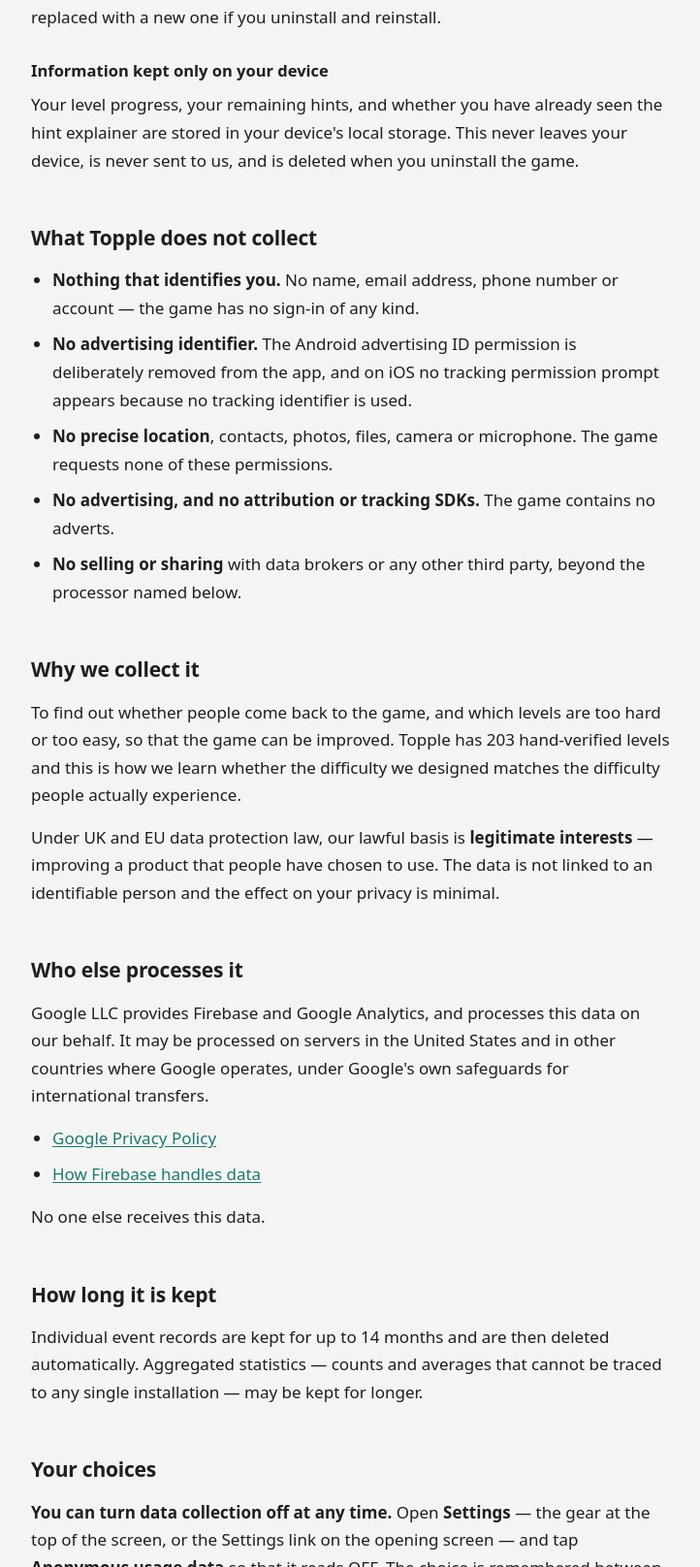
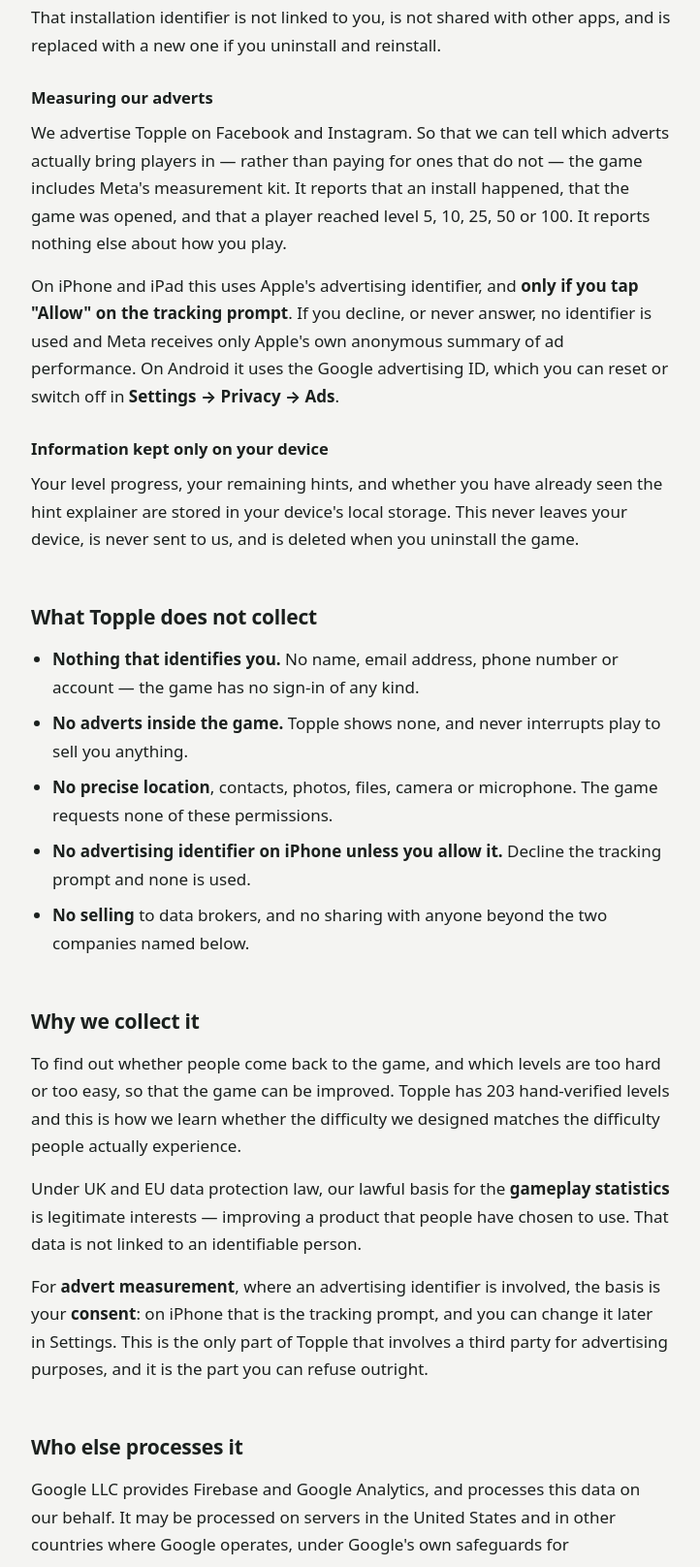
Before and after one commit to alim2219/topple-privacy, a plain HTML site: page index.html in a window 1280 px wide. Shown: the part 1184-2800 px from the top of the page at 97% size, without its empty margins (278-1000 px from the left). Drawn offline with Linux system fonts and the light colour scheme.

Commit message:
Policy: Meta advert measurement
The app now includes Meta's SDK for install attribution, so the previous text
was false in two places: it said there was no advertising identifier and no
attribution SDK.

Adds a "Measuring our adverts" section, splits the lawful basis (legitimate
interests for gameplay statistics, consent for advert measurement), names
Meta as an independent controller rather than a processor, and explains how
to refuse tracking on both platforms.

```diff
--- a/index.html
+++ b/index.html
@@ -4,7 +4,7 @@
 <meta charset="utf-8">
 <meta name="viewport" content="width=device-width, initial-scale=1">
 <title>Privacy Policy — Topple</title>
-<meta name="description" content="How the Topple mobile game handles data. It collects anonymous usage statistics and nothing else.">
+<meta name="description" content="How the Topple mobile game handles data: anonymous gameplay statistics, and measurement of the adverts that bring players in.">
 <style>
 /* Deliberately dependency-free: no web fonts, no scripts, no external requests. A privacy
    policy that phones out to a font CDN to render is a bad look, and this page has to load
@@ -73,12 +73,12 @@ footer{
 <header>
   <p class="wordmark">To<span>pp</span>le</p>
   <h1>Privacy Policy</h1>
-  <p class="updated">Last updated 29 August 2026</p>
+  <p class="updated">Last updated 30 August 2026</p>
 </header>
 
 <div class="summary">
   <p><strong>The short version.</strong> Topple collects a small amount of anonymous data about how the game is played — which levels people reach, how many tries a level takes — so it can be made better.</p>
-  <p>It does not know who you are. There is no sign-in, no advertising, no advertising identifier, and nothing is ever sold. You can switch the data collection off in the game's Settings.</p>
+  <p>There is no sign-in and the game shows no adverts. It does measure which adverts brought players to the game, which involves Meta (Facebook). You can switch the usage data off in the game's Settings, and on iPhone you can decline ad tracking when asked.</p>
 </div>
 
 <h2>Who we are</h2>
@@ -96,21 +96,26 @@ footer{
 </ul>
 <p>That installation identifier is not linked to you, is not shared with other apps, and is replaced with a new one if you uninstall and reinstall.</p>
 
+<h3>Measuring our adverts</h3>
+<p>We advertise Topple on Facebook and Instagram. So that we can tell which adverts actually bring players in — rather than paying for ones that do not — the game includes Meta's measurement kit. It reports that an install happened, that the game was opened, and that a player reached level 5, 10, 25, 50 or 100. It reports nothing else about how you play.</p>
+<p>On iPhone and iPad this uses Apple's advertising identifier, and <strong>only if you tap "Allow" on the tracking prompt</strong>. If you decline, or never answer, no identifier is used and Meta receives only Apple's own anonymous summary of ad performance. On Android it uses the Google advertising ID, which you can reset or switch off in <strong>Settings → Privacy → Ads</strong>.</p>
+
 <h3>Information kept only on your device</h3>
 <p>Your level progress, your remaining hints, and whether you have already seen the hint explainer are stored in your device's local storage. This never leaves your device, is never sent to us, and is deleted when you uninstall the game.</p>
 
 <h2>What Topple does not collect</h2>
 <ul>
   <li><strong>Nothing that identifies you.</strong> No name, email address, phone number or account — the game has no sign-in of any kind.</li>
-  <li><strong>No advertising identifier.</strong> The Android advertising ID permission is deliberately removed from the app, and on iOS no tracking permission prompt appears because no tracking identifier is used.</li>
+  <li><strong>No adverts inside the game.</strong> Topple shows none, and never interrupts play to sell you anything.</li>
   <li><strong>No precise location</strong>, contacts, photos, files, camera or microphone. The game requests none of these permissions.</li>
-  <li><strong>No advertising, and no attribution or tracking SDKs.</strong> The game contains no adverts.</li>
-  <li><strong>No selling or sharing</strong> with data brokers or any other third party, beyond the processor named below.</li>
+  <li><strong>No advertising identifier on iPhone unless you allow it.</strong> Decline the tracking prompt and none is used.</li>
+  <li><strong>No selling</strong> to data brokers, and no sharing with anyone beyond the two companies named below.</li>
 </ul>
 
 <h2>Why we collect it</h2>
 <p>To find out whether people come back to the game, and which levels are too hard or too easy, so that the game can be improved. Topple has 203 hand-verified levels and this is how we learn whether the difficulty we designed matches the difficulty people actually experience.</p>
-<p>Under UK and EU data protection law, our lawful basis is <strong>legitimate interests</strong> — improving a product that people have chosen to use. The data is not linked to an identifiable person and the effect on your privacy is minimal.</p>
+<p>Under UK and EU data protection law, our lawful basis for the <strong>gameplay statistics</strong> is legitimate interests — improving a product that people have chosen to use. That data is not linked to an identifiable person.</p>
+<p>For <strong>advert measurement</strong>, where an advertising identifier is involved, the basis is your <strong>consent</strong>: on iPhone that is the tracking prompt, and you can change it later in Settings. This is the only part of Topple that involves a third party for advertising purposes, and it is the part you can refuse outright.</p>
 
 <h2>Who else processes it</h2>
 <p>Google LLC provides Firebase and Google Analytics, and processes this data on our behalf. It may be processed on servers in the United States and in other countries where Google operates, under Google's own safeguards for international transfers.</p>
@@ -118,7 +123,11 @@ footer{
   <li><a href="https://policies.google.com/privacy">Google Privacy Policy</a></li>
   <li><a href="https://firebase.google.com/support/privacy">How Firebase handles data</a></li>
 </ul>
-<p>No one else receives this data.</p>
+<p>Meta Platforms (Facebook) receives the advert-measurement events described above, so that it can tell us which campaigns worked. Meta acts as an independent controller for that data under its own terms.</p>
+<ul>
+  <li><a href="https://www.facebook.com/privacy/policy/">Meta Privacy Policy</a></li>
+</ul>
+<p>No one else receives any of this data.</p>
 
 <h2>How long it is kept</h2>
 <p>Individual event records are kept for up to 14 months and are then deleted automatically. Aggregated statistics — counts and averages that cannot be traced to any single installation — may be kept for longer.</p>
@@ -126,6 +135,7 @@ footer{
 <h2>Your choices</h2>
 <p><strong>You can turn data collection off at any time.</strong> Open <strong>Settings</strong> — the gear at the top of the screen, or the Settings link on the opening screen — and tap <strong>Anonymous usage data</strong> so that it reads OFF. The choice is remembered between sessions, and using "Start over" to erase your progress does not change it.</p>
 <p>Once it is off, the game stops sending anything. Information recorded earlier in the same session cannot be recalled, but from the next time you open the game nothing at all is collected.</p>
+<p><strong>Advert measurement is separate and you can refuse it.</strong> On iPhone and iPad, decline the tracking prompt when it appears, or change your mind any time under <strong>Settings → Privacy &amp; Security → Tracking</strong>. On Android, turn on <strong>Delete advertising ID</strong> under <strong>Settings → Privacy → Ads</strong>.</p>
 <p>Uninstalling the game also stops all collection, and additionally deletes the progress stored on your device.</p>
 <p>Because this data is anonymous and is not linked to a name, an email address or an account, we usually have no way to find the records belonging to a particular person, and so cannot act on an individual request to see or delete them. This is a consequence of collecting as little as possible, not an attempt to avoid the obligation.</p>
 <p>If you are in the UK or the EEA, you have rights over personal data, including access, correction, erasure, restriction, objection and portability. Write to <a href="mailto:ali.m021216@gmail.com">ali.m021216@gmail.com</a> and we will do what we can. You may also complain to your data protection authority — in the UK, the <a href="https://ico.org.uk/make-a-complaint/">Information Commissioner's Office</a>.</p>
```
